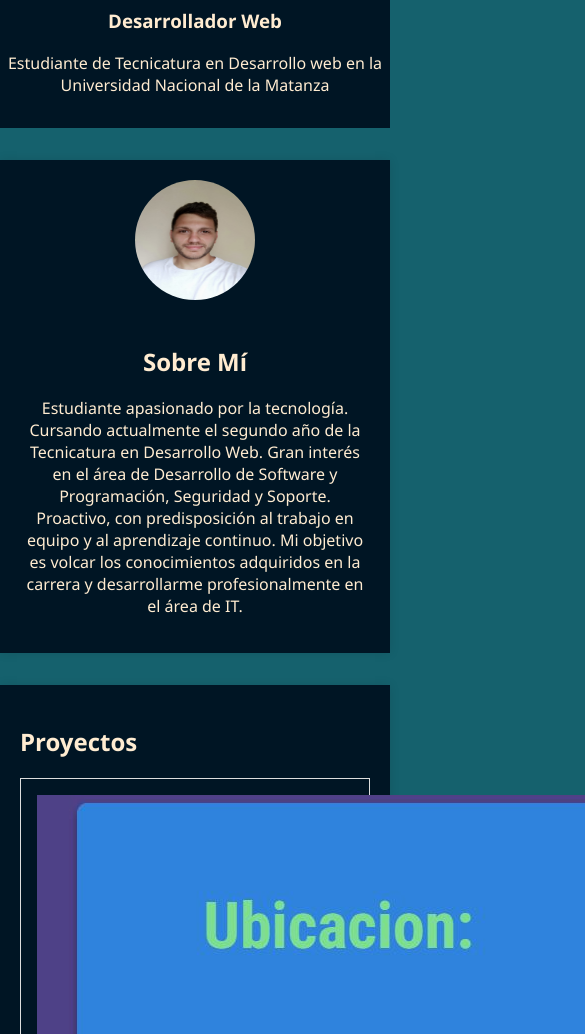
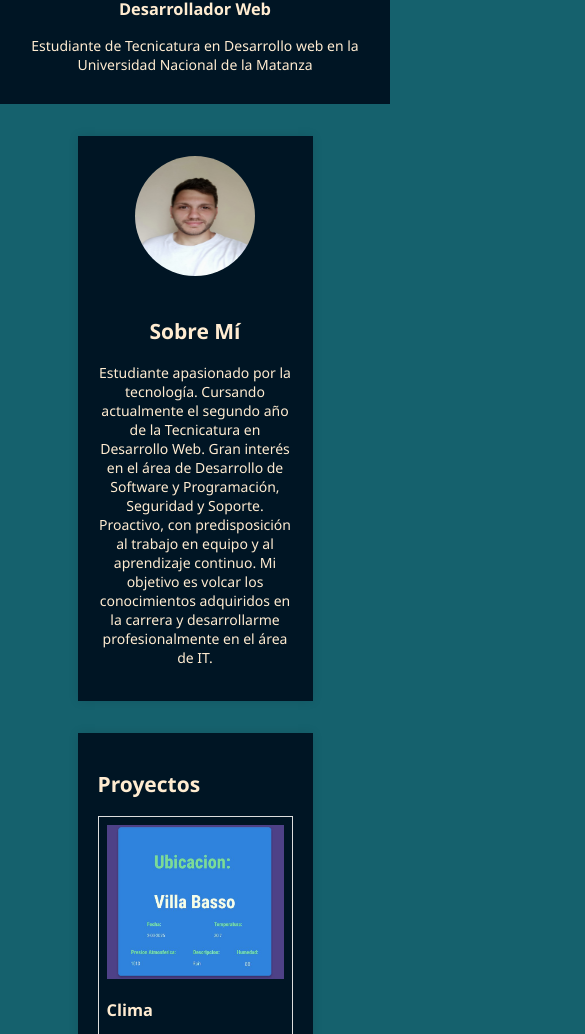
Before and after one commit to GerezNico/Portafolio-3-FINAL, a plain HTML site: page index.html in a window 390 px wide. Shown: the part 94-1128 px from the top of the page, 585 px wide, since content can reach past the window. Drawn offline with Linux system fonts and the light colour scheme.

Commit message:
Adaptaciones
Cambio de valores para pantallas mas pequeñas

```diff
--- a/style.css
+++ b/style.css
@@ -14,7 +14,7 @@ header {
 }
 
 section {
-    max-width: 800px;
+    max-width: 50%;
     margin: 2rem auto;
     padding: 20px;
     background-color: #001524;
@@ -37,6 +37,11 @@ section {
     margin-top: 10px;
 }
 
+.proyecto img {
+    max-width: 100%;
+    height: auto;
+}
+
 footer {
     text-align: center;
     padding: 1rem 0;
@@ -50,8 +55,9 @@ footer {
 }
 
 .profile-img {
-    width: 400px;
-    height: 450px;
+    width: 80%;
+    max-width: 400px;
+    height: auto;
     border-radius: 50%;
     margin-bottom: 20px;
 }
@@ -62,6 +68,22 @@ footer {
         width: 120px;
         height: 120px;
     }
+        body {
+            font-size: 14px;
+        }
+
+        h1 {
+            font-size: 2em;
+        }
+
+        h2 {
+            font-size: 1.5em;
+        }
+
+        .proyecto {
+            padding: 0.5rem;
+        }
+
 }
 
 a {
```
